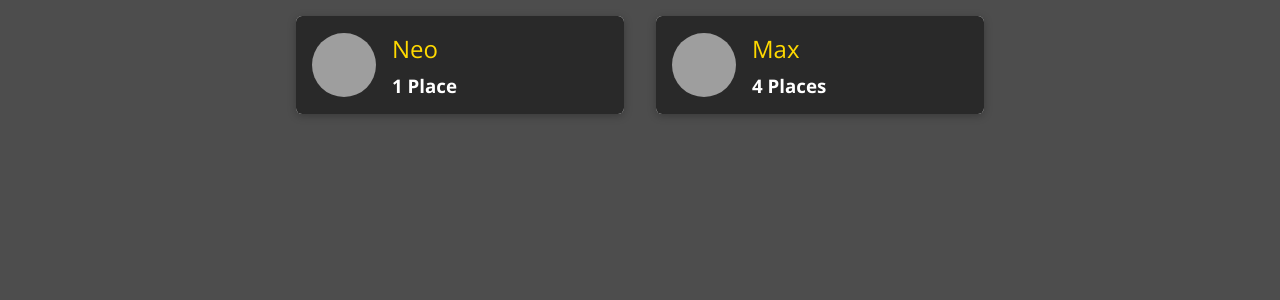
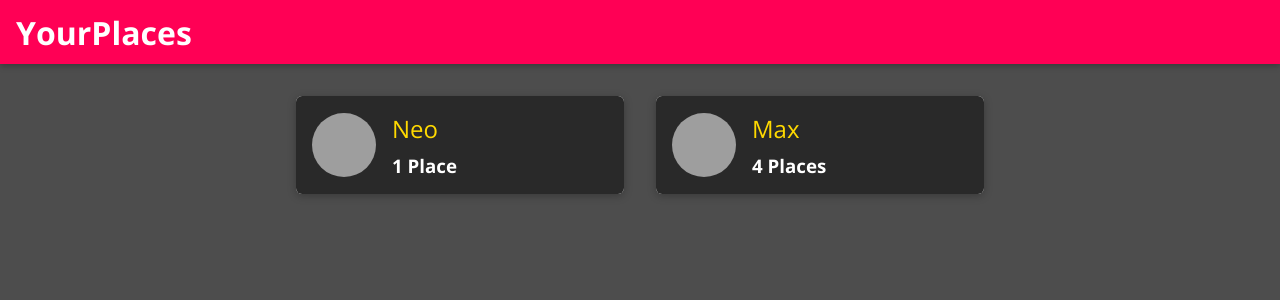
Before and after one commit to lightrao/mern-reactJs-palcesShare, a React (Create React App) app: page / in a window 1280 px wide. Shown: the top 300 px of the page. Built offline with nearby package versions, Linux system fonts and the light colour scheme; grey boxes are pictures that could not be loaded.

Commit message:
Adding a Main Header

```diff
--- a/src/App.js
+++ b/src/App.js
@@ -11,10 +11,13 @@
 
 import Users from "./users/pages/Users";
 import NewPlace from "./places/pages/NewPlace";
+import MainNavigation from "./shared/components/Navigation/MainNavigation";
 
 function App() {
   return (
     <Router>
+      <MainNavigation />
+      <main>
         <Switch>
           <Route path="/" exact={true}>
             <Users />
@@ -24,6 +27,7 @@
           </Route>
           <Redirect to="/" />
         </Switch>
+      </main>
     </Router>
   );
 }
--- /dev/null
+++ b/src/shared/components/Navigation/MainHeader.css
@@ -0,0 +1,23 @@
+.main-header {
+  width: 100%;
+  height: 4rem;
+  display: flex;
+  align-items: center;
+  position: fixed;
+  top: 0;
+  left: 0;
+  background: #ff0055;
+  box-shadow: 0 2px 6px rgba(0, 0, 0, 0.26);
+  padding: 0 1rem;
+  z-index: 5;
+}
+
+main {
+  margin-top: 5rem;
+}
+
+@media (min-width: 768px) {
+  .main-header {
+    justify-content: space-between;
+  }
+}
--- /dev/null
+++ b/src/shared/components/Navigation/MainHeader.js
@@ -0,0 +1,9 @@
+import React from "react";
+
+import "./MainHeader.css";
+
+const MainHeader = (props) => {
+  return <header className="main-header">{props.children}</header>;
+};
+
+export default MainHeader;
--- /dev/null
+++ b/src/shared/components/Navigation/MainNavigation.css
@@ -0,0 +1,45 @@
+.main-navigation__menu-btn {
+  width: 3rem;
+  height: 3rem;
+  background: transparent;
+  border: none;
+  display: flex;
+  flex-direction: column;
+  justify-content: space-around;
+  margin-right: 2rem;
+  cursor: pointer;
+}
+
+.main-navigation__menu-btn span {
+  display: block;
+  width: 3rem;
+  height: 2.5px;
+  background: white;
+}
+
+.main-navigation__title {
+  color: white;
+}
+
+.main-navigation__title a {
+  text-decoration: none;
+  color: white;
+}
+
+.main-navigation__header-nav {
+  display: none;
+}
+
+.main-navigation__drawer-nav {
+  height: 100%;
+}
+
+@media (min-width: 768px) {
+  .main-navigation__menu-btn {
+    display: none;
+  }
+
+  .main-navigation__header-nav {
+    display: block;
+  }
+}
--- /dev/null
+++ b/src/shared/components/Navigation/MainNavigation.js
@@ -0,0 +1,24 @@
+import React from "react";
+import { Link } from "react-router-dom";
+
+import MainHeader from "./MainHeader";
+import "./MainNavigation.css";
+
+// Link component need in Router component of App.js
+const MainNavigation = () => {
+  return (
+    <MainHeader>
+      <button className="main-navigation__menu-btn">
+        <span />
+        <span />
+        <span />
+      </button>
+      <h1 className="main-navigation__title">
+        <Link to="/">YourPlaces</Link>
+      </h1>
+      <nav>{/* nav links */}</nav>
+    </MainHeader>
+  );
+};
+
+export default MainNavigation;
--- a/src/users/components/UsersList.js
+++ b/src/users/components/UsersList.js
@@ -1,11 +1,16 @@
 import React from "react";
 
 import UserItem from "./UserItem";
+import Card from "../../shared/components/UIElements/Card";
 import "./UsersList.css";
 
 const UsersList = (props) => {
   if (props.items.length === 0) {
-    return <h2>Users not found.</h2>;
+    return (
+      <Card>
+        <h2>Users not found.</h2>
+      </Card>
+    );
   }
   return (
     <ul className="users-list">
```
Also changed, not shown: src/shared/components/Navigation/NavLinks.css (added), src/shared/components/Navigation/NavLinks.js (added), src/shared/components/Navigation/SideDrawer.css (added), src/shared/components/Navigation/SideDrawer.js (added). Lines whose indentation alone changed are shown as unchanged.
